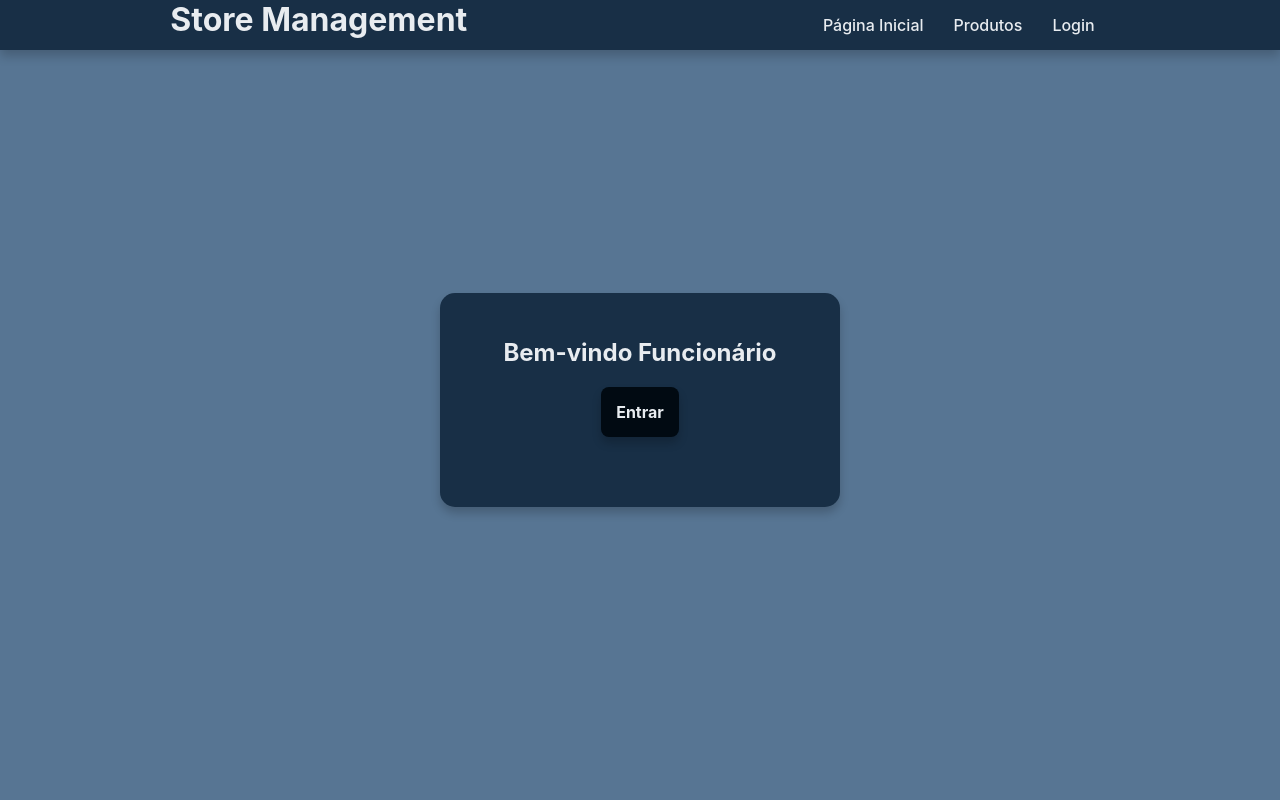
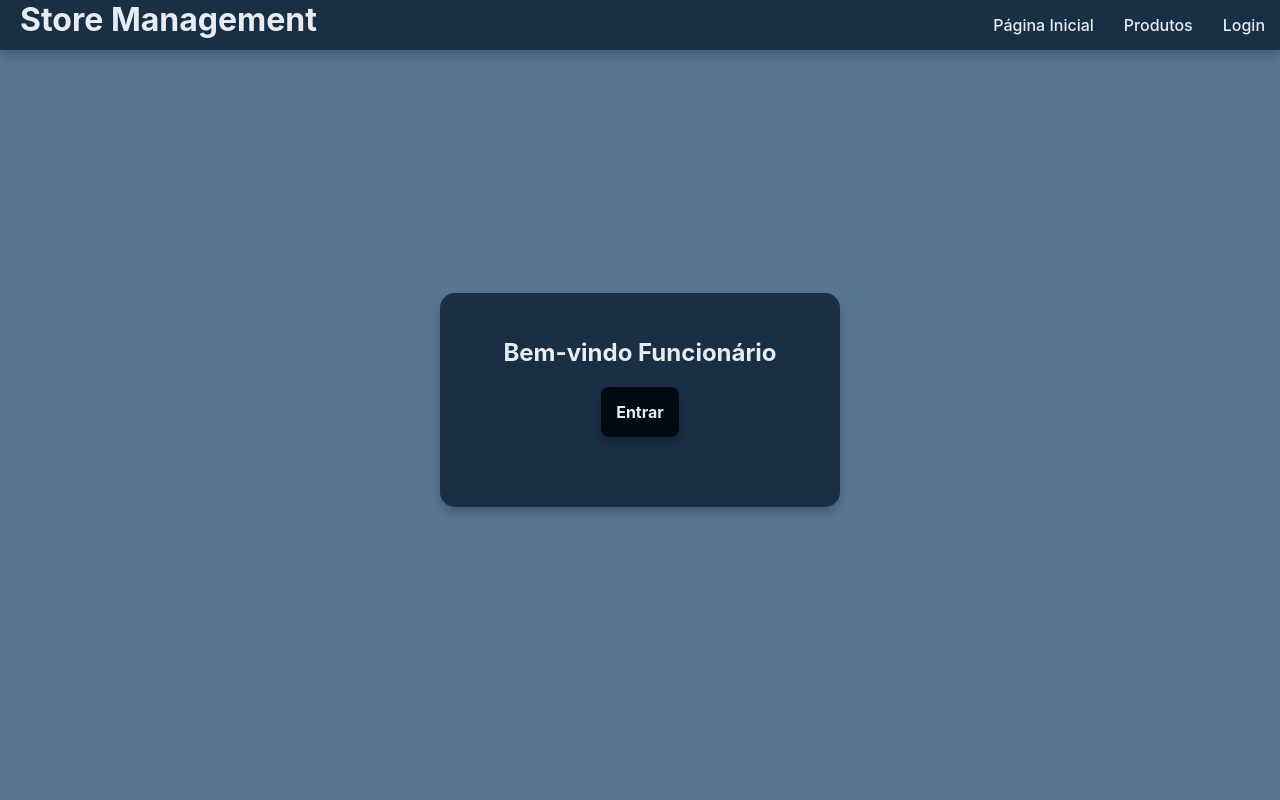
Before and after one commit to Reis567/storage-management, a Django app: page / in a window 1280 px wide. Run offline with Django 4.2, Linux system fonts and the light colour scheme.

Commit message:
Logout redirect url and header justify content

```diff
--- a/storage_management/sistema_loja/static/css/style.css
+++ b/storage_management/sistema_loja/static/css/style.css
@@ -10,7 +10,7 @@
 .header{
     display: flex;
     position: fixed;
-    justify-content: space-around;
+    justify-content: space-between;
     width: 100%;
     background: var(--sec-color);
     box-shadow: var(--shadow-bot);
@@ -34,6 +34,7 @@
 }
 .title{
     color: var(--white-color);
+    margin-left: 20px;
 }
 
 .content{
--- a/storage_management/storage_management/settings.py
+++ b/storage_management/storage_management/settings.py
@@ -17,6 +17,7 @@ import os
 BASE_DIR = Path(__file__).resolve().parent.parent
 
 LOGIN_REDIRECT_URL = 'home'
+LOGOUT_REDIRECT_URL = 'login'
 MEDIA_URL = '/media/'  # O URL base para servir arquivos de mídia
 MEDIA_ROOT = os.path.join(BASE_DIR, 'media')  # O caminho absoluto para o diretório de mídia
 
```
Also changed, not shown: storage_management/db.sqlite3.
